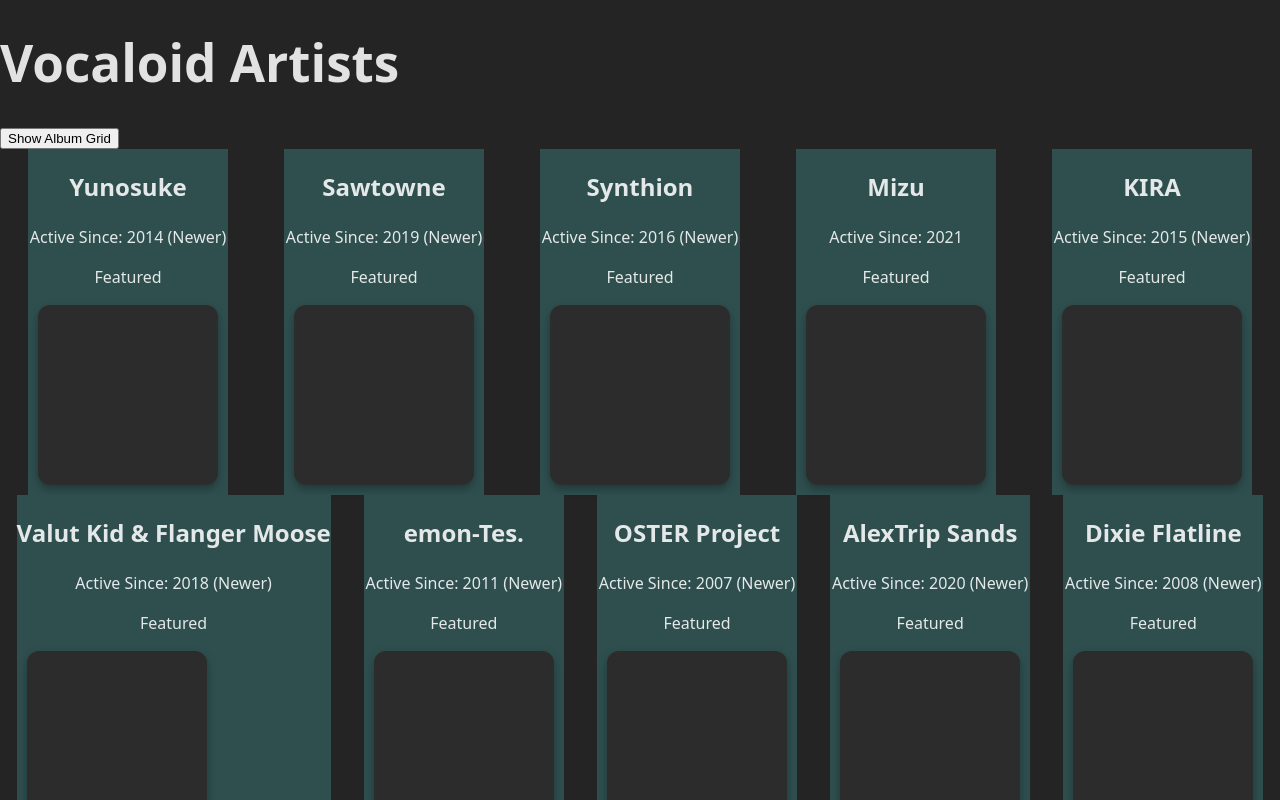
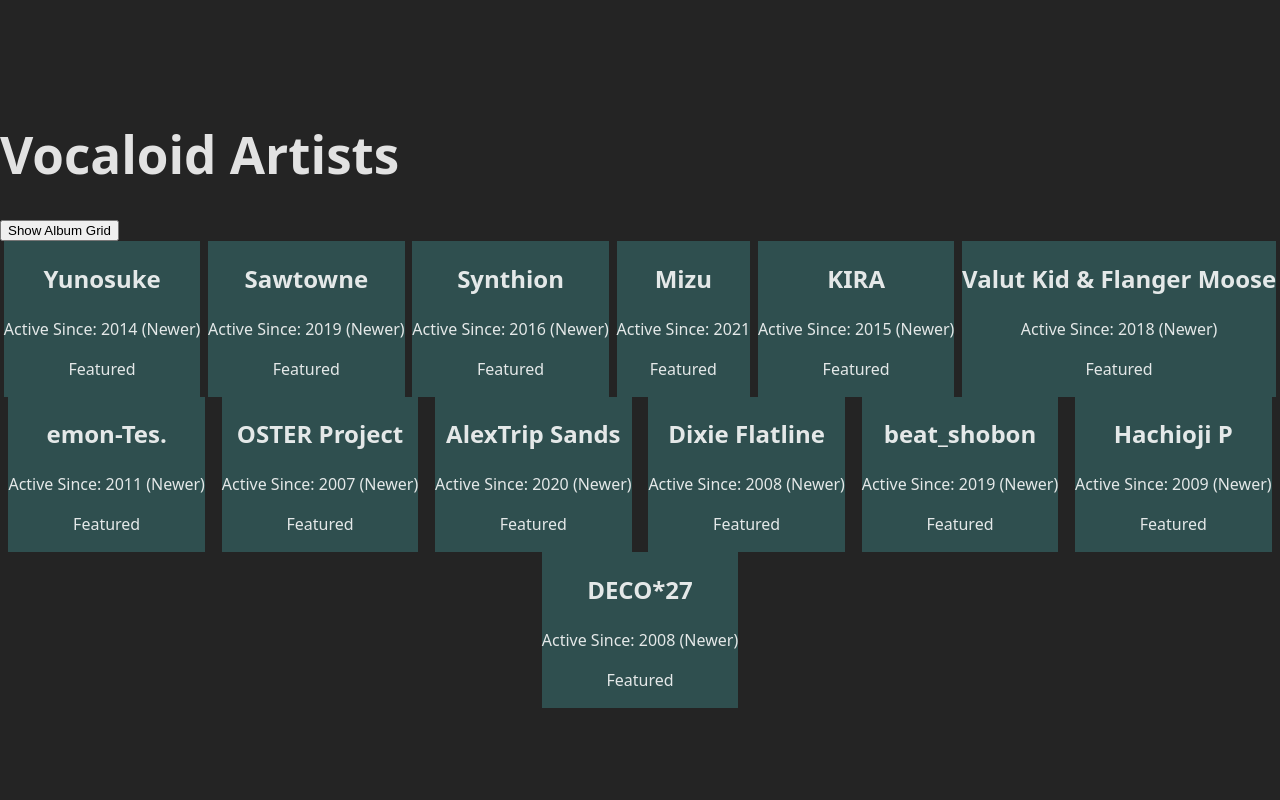
Before and after one commit to BradyLeg/vocaloid-artist, a React (Vite) app: page / in a window 1280 px wide. Shown: the top 800 px of the page. Built offline with nearby package versions, Linux system fonts and the light colour scheme.

Commit message:
buggy update 2

```diff
--- a/src/components/AlbumCard.jsx
+++ b/src/components/AlbumCard.jsx
@@ -5,12 +5,12 @@
   return (
     <div className="album-card">
       <div className="album-square">
-        <h3 className="album-title">{album.entry.title}</h3>
+        <h3 className="album-title">{album.title}</h3>
       </div>
 
-      {album.tracklist?.length > 0 && (
+      {/* {album.tracklist?.length > 0 && (
         <p className="track-count">{album.entry.tracklist.length} Tracks</p>
-      )}
+      )} */}
     </div>
   );
 }
--- a/src/components/Artist.jsx
+++ b/src/components/Artist.jsx
@@ -6,7 +6,14 @@
         <div className="artist-card">
             <h2>{props.entry.name}</h2>
             <CheckData year={props.entry.activeSince} featured={props.entry.activeSince} />
-            <AlbumCard entry={props.entry.albums} />
+
+            {props.showGrid && (
+                <div className="album-grid">
+                {props.entry.albums.map((album, index) => (
+                    <AlbumCard key={index} entry={album} />
+                ))}
+                </div>
+            )}
         </div>
     )
 }
```
